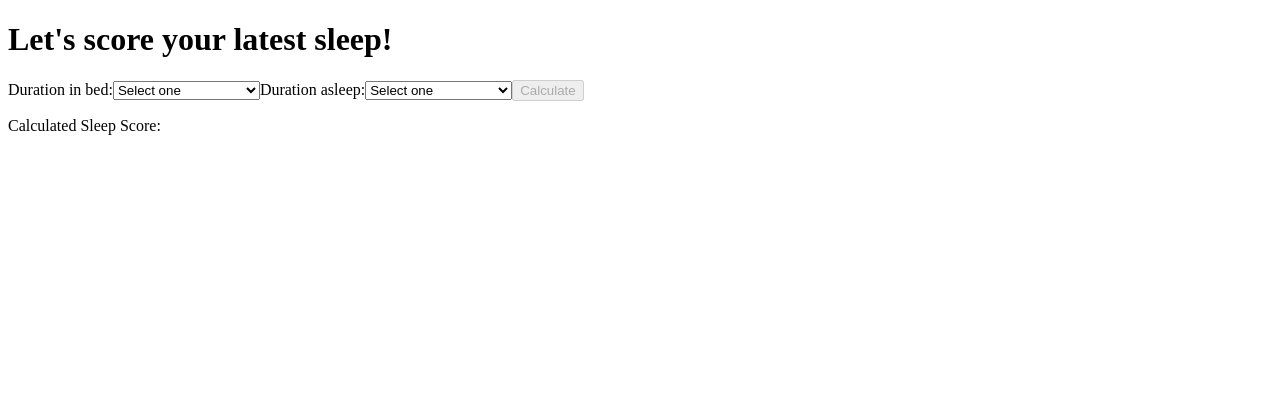
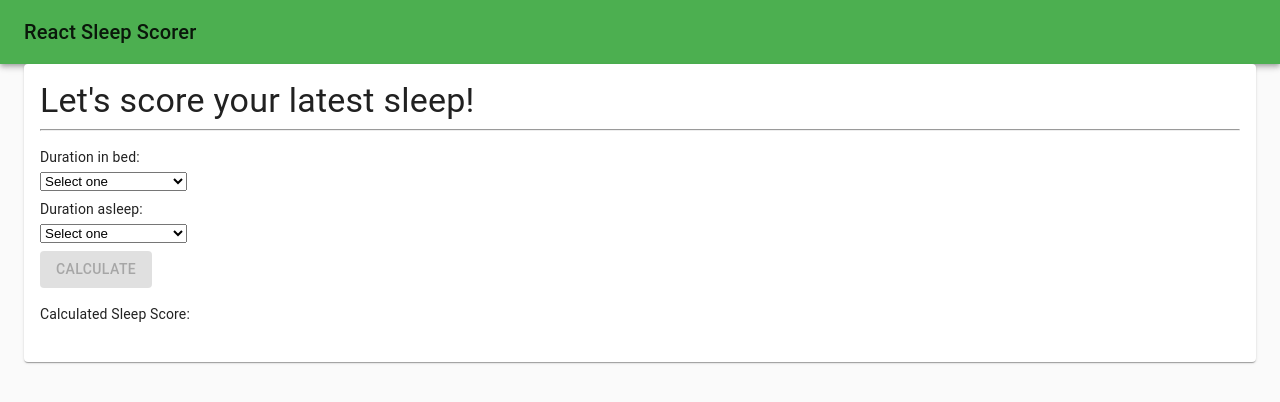
Before and after one commit to kroysemaj/react-sleep-score, a React (Create React App) app: page / in a window 1280 px wide. Shown: the top 402 px of the page. Built offline with nearby package versions, Linux system fonts and the light colour scheme.

Commit message:
Add Material UI for basic styles, add some spacing and padding around

```diff
--- a/src/App.js
+++ b/src/App.js
@@ -1,10 +1,34 @@
 import { Provider } from 'react-redux';
+import { createMuiTheme } from '@material-ui/core/styles';
+import green from '@material-ui/core/colors/green';
+import { ThemeProvider } from '@material-ui/styles';
+import CssBaseline from '@material-ui/core/CssBaseline';
+import AppBar from '@material-ui/core/AppBar';
+import Toolbar from '@material-ui/core/Toolbar';
+import Typography from '@material-ui/core/Typography';
+import Container from '@material-ui/core/Container';
 import store from './store';
 import SleepScore from './components/SleepScore';
 
+const theme = createMuiTheme({
+  palette: {
+    primary: green,
+  },
+});
+
 const App = () => (
   <Provider store={store}>
-    <SleepScore />
+    <ThemeProvider theme={theme}>
+      <CssBaseline />
+      <AppBar position="static">
+        <Toolbar>
+          <Typography variant="h6">React Sleep Scorer</Typography>
+        </Toolbar>
+      </AppBar>
+      <Container>
+        <SleepScore />
+      </Container>
+    </ThemeProvider>
   </Provider>
 );
 
--- a/src/components/DurationSelect.js
+++ b/src/components/DurationSelect.js
@@ -1,3 +1,4 @@
+import { Box } from '@material-ui/core';
 import { sleepScoreDropdownOptions } from './helpers/sleepScoreDropdownOptions';
 
 const DurationSelect = ({ handleSelect, location }) => {
@@ -15,9 +16,11 @@ const DurationSelect = ({ handleSelect, location }) => {
 
   return (
     <>
-      <label htmlFor={`${location}-select"`}>{`Duration ${
-        location === 'asleep' ? 'asleep:' : 'in bed:'
-      }`}</label>
+      <Box sx={{ pb: 0.5 }}>
+        <label htmlFor={`${location}-select"`}>{`Duration ${
+          location === 'asleep' ? 'asleep:' : 'in bed:'
+        }`}</label>
+      </Box>
       <select
         name={location}
         id={`${location}-select`}
--- a/src/components/SleepScore.js
+++ b/src/components/SleepScore.js
@@ -1,13 +1,19 @@
+import Card from '@material-ui/core/Card';
+import CardContent from '@material-ui/core/CardContent';
+import Typography from '@material-ui/core/Typography';
 import SleepScoreForm from './SleepScoreForm';
 import SleepScoreResult from './SleepScoreResult';
 
 const SleepScore = () => {
   return (
-    <div>
-      <h1>Let's score your latest sleep!</h1>
-      <SleepScoreForm />
-      <SleepScoreResult />
-    </div>
+    <Card>
+      <CardContent>
+        <Typography variant="h4">Let's score your latest sleep!</Typography>
+        <hr />
+        <SleepScoreForm />
+        <SleepScoreResult />
+      </CardContent>
+    </Card>
   );
 };
 
--- a/src/components/SleepScoreForm.js
+++ b/src/components/SleepScoreForm.js
@@ -1,4 +1,5 @@
 import { connect } from 'react-redux';
+import { Box, Button } from '@material-ui/core';
 import {
   processSleepScore,
   updateDurationAsleep,
@@ -22,13 +23,34 @@ export const SleepScoreForm = ({
   };
 
   return (
-    <form>
-      <DurationSelect location="in-bed" handleSelect={updateDurationInBed} />
-      <DurationSelect location="asleep" handleSelect={updateDurationAsleep} />
-      <button id="calc-btn" disabled={formIsValid} onClick={handleClick}>
-        Calculate
-      </button>
-    </form>
+    <Box>
+      <form>
+        <Box sx={{ mt: 2, mb: 1 }}>
+          <DurationSelect
+            location="in-bed"
+            handleSelect={updateDurationInBed}
+          />
+        </Box>
+        <Box sx={{ my: 1 }}>
+          <DurationSelect
+            location="asleep"
+            handleSelect={updateDurationAsleep}
+          />
+        </Box>
+        <Box sx={{ mt: 1, mb: 2 }}>
+          <Button
+            variant="contained"
+            color="success"
+            id="calc-btn"
+            disabled={formIsValid}
+            onClick={handleClick}
+            loading={false}
+          >
+            Calculate
+          </Button>
+        </Box>
+      </form>
+    </Box>
   );
 };
 
--- a/src/store/sleepScore/reducers.js
+++ b/src/store/sleepScore/reducers.js
@@ -11,7 +11,6 @@ const initialState = {
 };
 
 const sleepScore = (state = initialState, action = {}) => {
-  console.log('reducer action', action.type, action.payload);
   switch (action.type) {
     case UPDATE_DURATION_IN_BED:
       return { ...state, durationInBed: action.payload };
```
